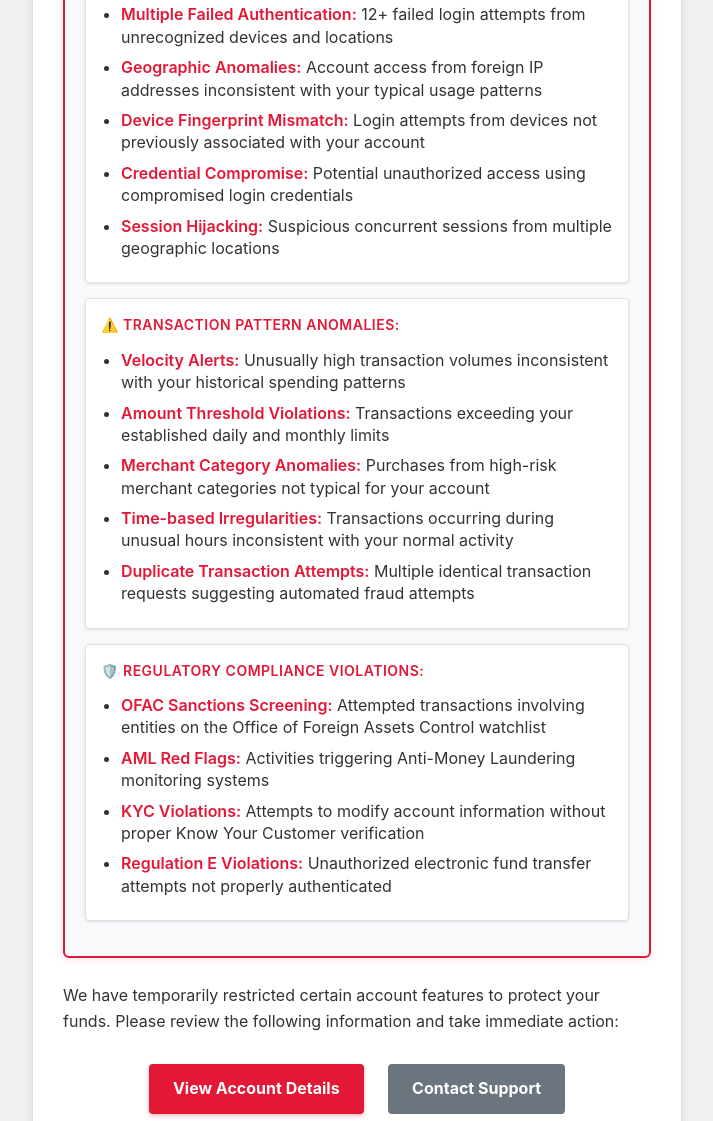
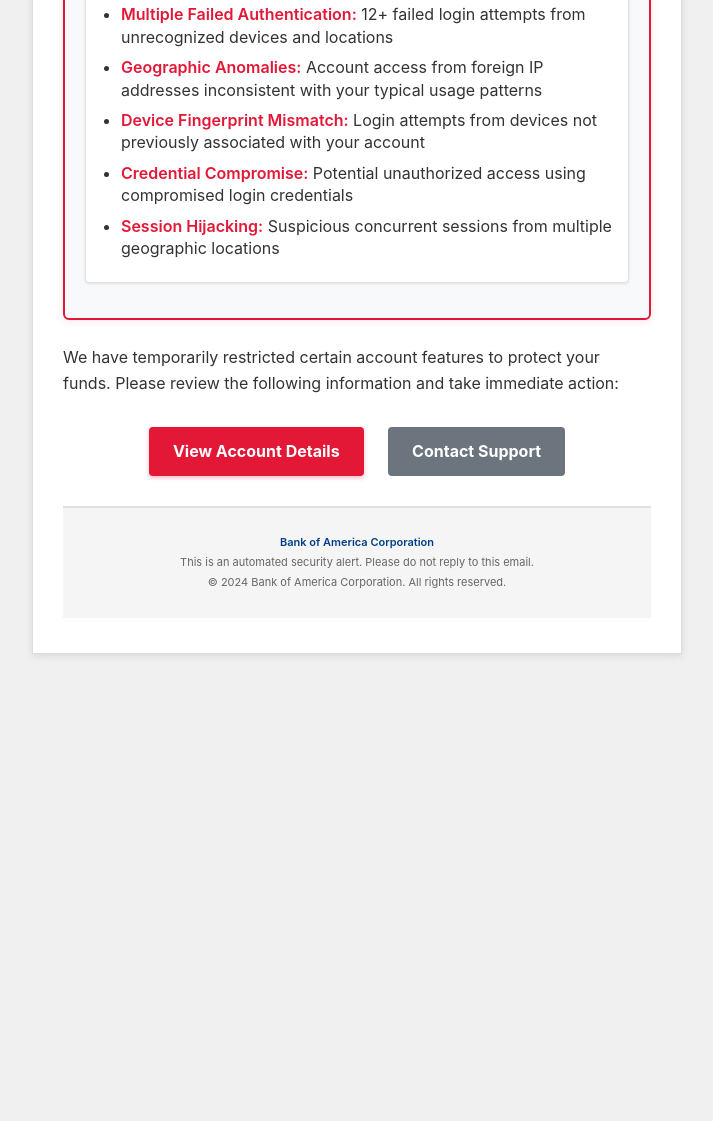
Before and after one commit to Grinder2713/getinfo, a website: page index.html in a window 1280 px wide. Shown: the part 1036-2157 px from the top of the page, without its empty margins (283-996 px from the left). After the commit the page ends 1710 px from the top, so only its background shows below. Drawn offline with Linux system fonts and the light colour scheme; no server answers.

Commit message:
Remove Transaction Pattern Anomalies and Regulatory Compliance Violations sections

```diff
--- a/index.html
+++ b/index.html
@@ -276,26 +276,6 @@
                     </ul>
                 </div>
 
-                <div class="fraud-category">
-                    <h5>⚠️ Transaction Pattern Anomalies:</h5>
-                    <ul>
-                        <li><strong>Velocity Alerts:</strong> Unusually high transaction volumes inconsistent with your historical spending patterns</li>
-                        <li><strong>Amount Threshold Violations:</strong> Transactions exceeding your established daily and monthly limits</li>
-                        <li><strong>Merchant Category Anomalies:</strong> Purchases from high-risk merchant categories not typical for your account</li>
-                        <li><strong>Time-based Irregularities:</strong> Transactions occurring during unusual hours inconsistent with your normal activity</li>
-                        <li><strong>Duplicate Transaction Attempts:</strong> Multiple identical transaction requests suggesting automated fraud attempts</li>
-                    </ul>
-                </div>
-
-                <div class="fraud-category">
-                    <h5>🛡️ Regulatory Compliance Violations:</h5>
-                    <ul>
-                        <li><strong>OFAC Sanctions Screening:</strong> Attempted transactions involving entities on the Office of Foreign Assets Control watchlist</li>
-                        <li><strong>AML Red Flags:</strong> Activities triggering Anti-Money Laundering monitoring systems</li>
-                        <li><strong>KYC Violations:</strong> Attempts to modify account information without proper Know Your Customer verification</li>
-                        <li><strong>Regulation E Violations:</strong> Unauthorized electronic fund transfer attempts not properly authenticated</li>
-                    </ul>
-                </div>
             </div>
 
             <p>We have temporarily restricted certain account features to protect your funds. Please review the following information and take immediate action:</p>
```
